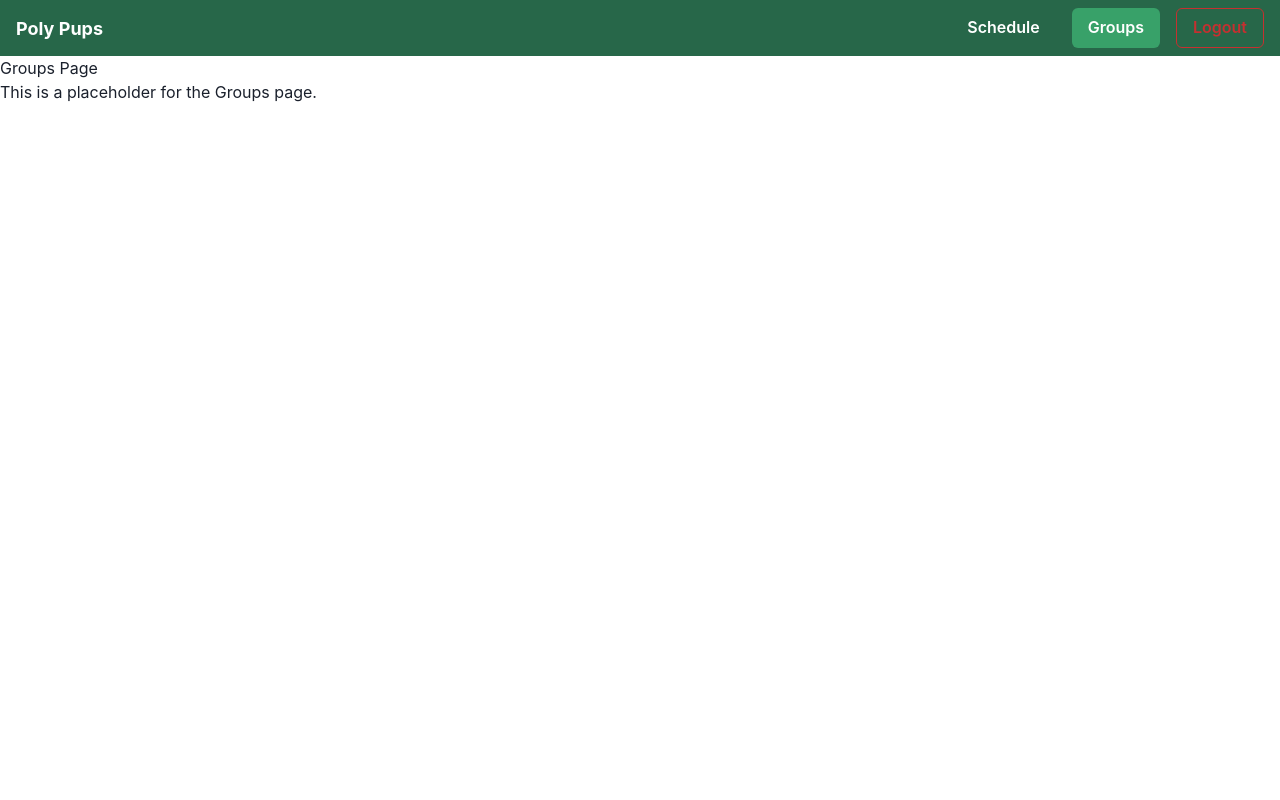
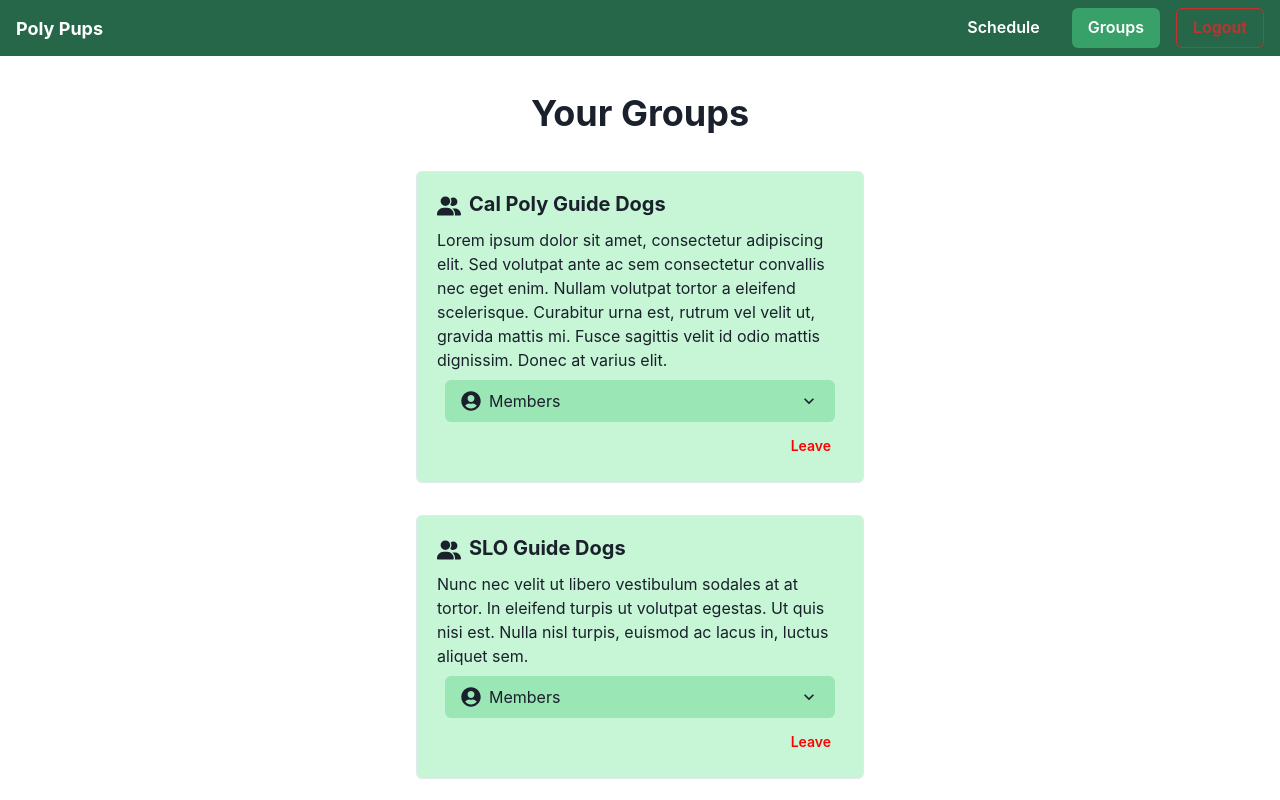
Before and after one commit to jacobmarcus805/CSC307-Google2, a React (Vite) app in the folder packages/react-frontend/: page /1/groups in a window 1280 px wide. Shown: the top 800 px of the page. Built offline with nearby package versions, Linux system fonts and the light colour scheme; sample sign-in values are in the browser's storage.

Commit message:
group page with bogus data

```diff
--- /dev/null
+++ b/packages/react-frontend/src/components/groups_components/group_card.jsx
@@ -0,0 +1,70 @@
+import {
+  Icon,
+  Accordion,
+  AccordionButton,
+  AccordionIcon,
+  AccordionPanel,
+  AccordionItem,
+  Card,
+  CardHeader,
+  CardBody,
+  Heading,
+  Text,
+  Button,
+  Flex,
+} from "@chakra-ui/react";
+import { FaUserCircle } from "react-icons/fa";
+import { FaUserGroup } from "react-icons/fa6";
+
+function GroupCard({ group }) {
+  const listMembers = (members) => {
+    return members.map((member, idx) => <p key={idx}>{member}</p>);
+  };
+
+  return (
+    <Card w="md" variant={"outline"} bg={"green.100"}>
+      <CardBody>
+        <div
+          style={{
+            display: "flex",
+            alignItems: "center",
+            gap: "0.5em",
+            paddingBottom: "0.5em",
+          }}
+        >
+          <Icon as={FaUserGroup} boxSize={"1.5em"} alignContent={"center"} />
+          <Heading size="md" mb={1}>
+            {group.name}
+          </Heading>
+        </div>
+        <Text>{group.description}</Text>
+        <Accordion
+          allowToggle
+          variant={"subtle"}
+          m={"0.5em"}
+          bg="green.200"
+          borderRadius={"md"}
+          border={"transparent"}
+        >
+          <AccordionItem>
+            <AccordionButton gap={2} alignItems={"center"}>
+              <Icon as={FaUserCircle} boxSize={5} />
+              <Text flex={1} textAlign={"left"}>
+                Members
+              </Text>
+              <AccordionIcon />
+            </AccordionButton>
+            <AccordionPanel>{listMembers(group.members)}</AccordionPanel>
+          </AccordionItem>
+        </Accordion>
+        <Flex placeContent={"flex-end"}>
+          <Button color={"red"} size={"sm"} variant={"ghost"}>
+            Leave
+          </Button>
+        </Flex>
+      </CardBody>
+    </Card>
+  );
+}
+
+export default GroupCard;
--- a/packages/react-frontend/src/pages/groups.jsx
+++ b/packages/react-frontend/src/pages/groups.jsx
@@ -1,12 +1,58 @@
 import React from "react";
+import GroupCard from "../components/groups_components/group_card";
+import { Heading, SimpleGrid } from "@chakra-ui/react";
 
-function Groups() {
+const groups_data = [
+  {
+    name: "Cal Poly Guide Dogs",
+    description:
+      "Lorem ipsum dolor sit amet, consectetur adipiscing elit. Sed volutpat ante ac sem consectetur convallis nec eget enim. Nullam volutpat tortor a eleifend scelerisque. Curabitur urna est, rutrum vel velit ut, gravida mattis mi. Fusce sagittis velit id odio mattis dignissim. Donec at varius elit.",
+    admins: ["id1", "id2"],
+    members: ["id3", "id4"],
+  },
+  {
+    name: "SLO Guide Dogs",
+    description:
+      "Nunc nec velit ut libero vestibulum sodales at at tortor. In eleifend turpis ut volutpat egestas. Ut quis nisi est. Nulla nisl turpis, euismod ac lacus in, luctus aliquet sem.",
+    admins: ["id5", "id6"],
+    members: ["id7", "id8"],
+  },
+  {
+    name: "California Guide Dogs",
+    description:
+      "Quisque vel consequat ipsum, eget interdum dui. Suspendisse tristique, nisl vitae aliquet consectetur, enim metus eleifend metus, eu consectetur lacus felis at justo.",
+    admins: ["id9"],
+    members: ["id10"],
+  },
+];
+
+const ListGroups = ({ groups }) => {
+  return (
+    <SimpleGrid
+      columns={1} // Responsive columns: 2 on small screens, 3 on larger screens
+      spacing={"2em"}
+      spacingX={"2em"}
+      justifyItems={"center"}
+      alignItems={"center"}
+      justifyContent={"center"}
+      paddingBottom={"2em"}
+    >
+      {groups.map((group) => (
+        <GroupCard key={group.name} group={group} />
+      ))}
+    </SimpleGrid>
+  );
+};
+
+const Groups = () => {
   return (
     <div>
-      <h1>Groups Page</h1>
-      <p>This is a placeholder for the Groups page.</p>
+      <Heading textAlign="center" padding={"1em"}>
+        Your Groups
+      </Heading>
+      <ListGroups groups={groups_data} />
     </div>
   );
-}
+};
 
 export default Groups;
```
